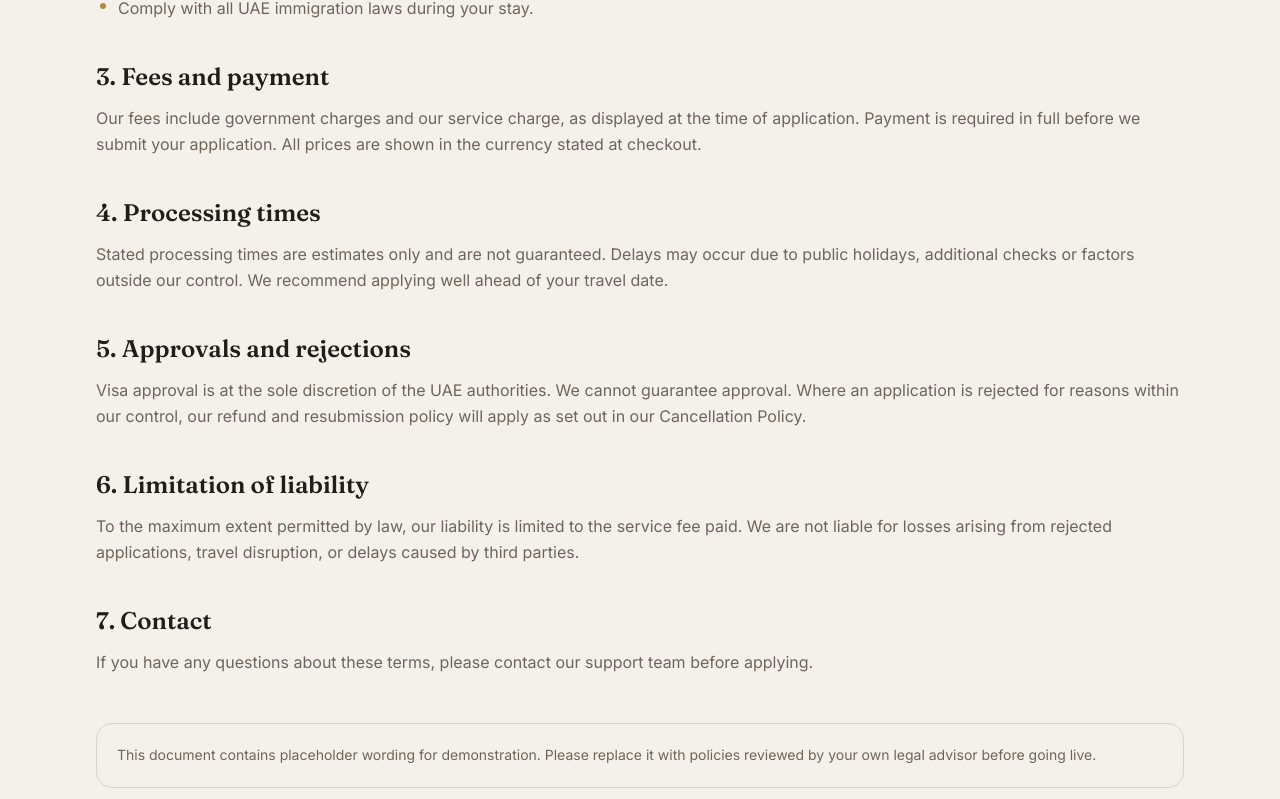
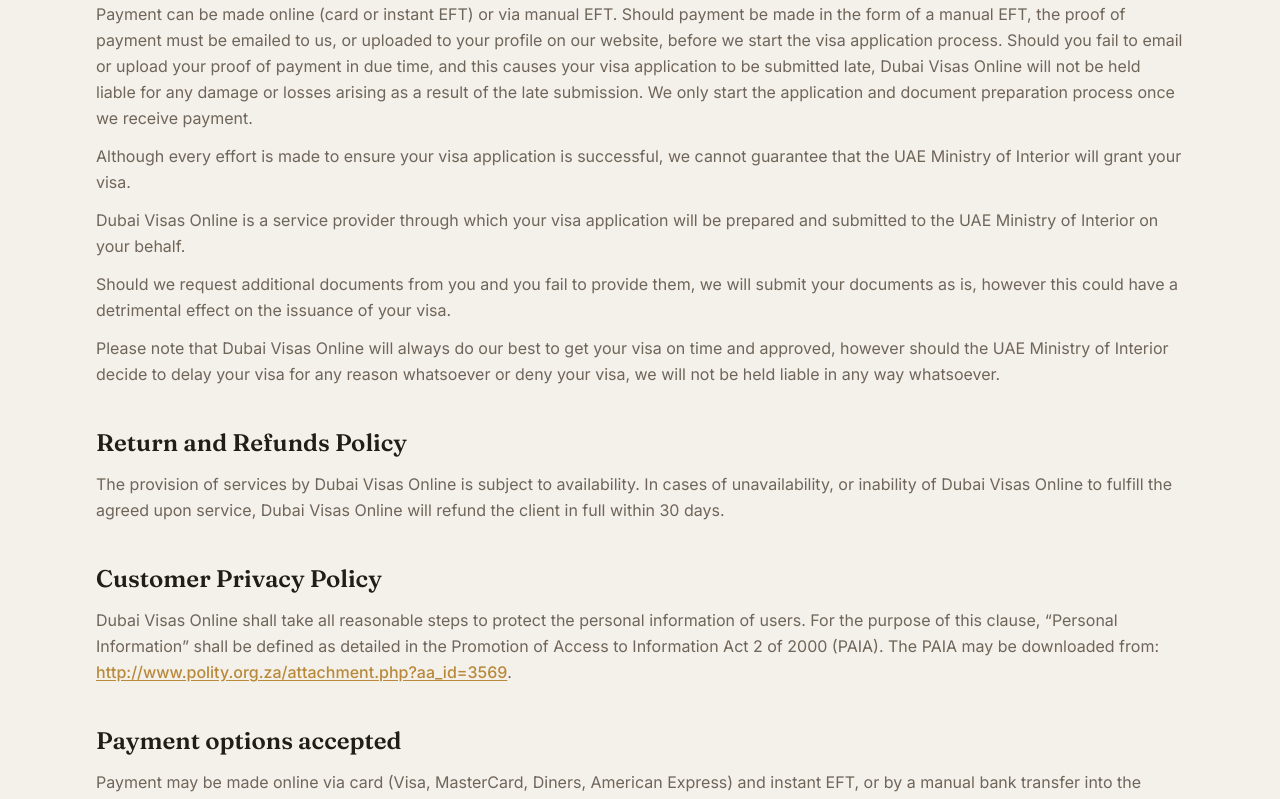
Before and after one commit to bvtonder1980-cmd/dubavisas, a Next.js app: page /terms in a window 1280 px wide. Shown: the part 832-1631 px from the top of the page. Built offline with nearby package versions, Linux system fonts and the light colour scheme.

Commit message:
feat: update terms page content and structure
Co-authored-by: bvtonder1980-cmd <275993852+bvtonder1980-cmd@users.noreply.github.com>

```diff
--- a/app/terms/page.tsx
+++ b/app/terms/page.tsx
@@ -17,49 +17,59 @@ export default function TermsPage() {
       lastUpdated="January 2026"
       sections={[
         {
-          heading: "1. Our service",
+          heading: "Terms of Use & Disclaimer",
           paragraphs: [
-            "We provide a visa facilitation service that assists travellers in applying for UAE tourist and transit visas. We are an independent agency and are not a government department. The final decision on any visa application rests solely with the relevant UAE authorities.",
+            "Dubai Visas Online is a registered business in the Republic Of South Africa and provides visa acquisition services on behalf of travelers wishing to obtain a visa for travel to the UAE.",
+            "By using our website and paying for our services, you agree to the below terms and conditions.",
+            "Dubai Visas Online has no right to issue visas. The right to issue or deny your visa to the UAE rests solely with the UAE Ministry of Interior. Therefore should your visa be denied, or not processed in time, Dubai Visas Online will not be held liable for any loss or damage whatsoever that may be the result of your visa being denied or not issued in time for travel.",
+            "The UAE Ministry of Interior advises against making unalterable travel plans until such time that your visa has been approved. Should you make unalterable travel plans (such as booking, paying and confirming an airline ticket), you do so at your own risk and neither the UAE Ministry of Interior nor Dubai Visas Online will be held liable for any costs in changing the travel plans made before obtaining a visa.",
+            "Payment can be made online (card or instant EFT) or via manual EFT. Should payment be made in the form of a manual EFT, the proof of payment must be emailed to us, or uploaded to your profile on our website, before we start the visa application process. Should you fail to email or upload your proof of payment in due time, and this causes your visa application to be submitted late, Dubai Visas Online will not be held liable for any damage or losses arising as a result of the late submission. We only start the application and document preparation process once we receive payment.",
+            "Although every effort is made to ensure your visa application is successful, we cannot guarantee that the UAE Ministry of Interior will grant your visa.",
+            "Dubai Visas Online is a service provider through which your visa application will be prepared and submitted to the UAE Ministry of Interior on your behalf.",
+            "Should we request additional documents from you and you fail to provide them, we will submit your documents as is, however this could have a detrimental effect on the issuance of your visa.",
+            "Please note that Dubai Visas Online will always do our best to get your visa on time and approved, however should the UAE Ministry of Interior decide to delay your visa for any reason whatsoever or deny your visa, we will not be held liable in any way whatsoever.",
           ],
         },
         {
-          heading: "2. Your responsibilities",
-          paragraphs: ["By using our service, you agree to:"],
-          bullets: [
-            "Provide accurate, complete and truthful information and documents.",
-            "Ensure your passport is valid for at least 6 months from your date of travel.",
-            "Review all details before submission, as errors may lead to rejection.",
-            "Comply with all UAE immigration laws during your stay.",
+          heading: "Return and Refunds Policy",
+          paragraphs: [
+            "The provision of services by Dubai Visas Online is subject to availability. In cases of unavailability, or inability of Dubai Visas Online to fulfill the agreed upon service, Dubai Visas Online will refund the client in full within 30 days.",
           ],
         },
         {
-          heading: "3. Fees and payment",
+          heading: "Customer Privacy Policy",
           paragraphs: [
-            "Our fees include government charges and our service charge, as displayed at the time of application. Payment is required in full before we submit your application. All prices are shown in the currency stated at checkout.",
+            "Dubai Visas Online shall take all reasonable steps to protect the personal information of users. For the purpose of this clause, \u201CPersonal Information\u201D shall be defined as detailed in the Promotion of Access to Information Act 2 of 2000 (PAIA). The PAIA may be downloaded from: http://www.polity.org.za/attachment.php?aa_id=3569.",
           ],
         },
         {
-          heading: "4. Processing times",
+          heading: "Payment options accepted",
           paragraphs: [
-            "Stated processing times are estimates only and are not guaranteed. Delays may occur due to public holidays, additional checks or factors outside our control. We recommend applying well ahead of your travel date.",
+            "Payment may be made online via card (Visa, MasterCard, Diners, American Express) and instant EFT, or by a manual bank transfer into the Dubai Visas Online bank account - the details of which will be provided in your application process.",
           ],
         },
         {
-          heading: "5. Approvals and rejections",
+          heading: "Card acquiring and security",
           paragraphs: [
-            "Visa approval is at the sole discretion of the UAE authorities. We cannot guarantee approval. Where an application is rejected for reasons within our control, our refund and resubmission policy will apply as set out in our Cancellation Policy.",
+            "Card transactions will be acquired for Dubai Visas Online by TravelPay (Pty) Ltd who is an approved third-party payment gateway. TravelPay uses very strict forms of encryption and no financial details are stored on the Dubai Visas Online website. Users may got to http://www.travelpay.co.za to view their security certificate and security policy.",
           ],
         },
         {
-          heading: "6. Limitation of liability",
+          heading: "Customer details seperate from card details",
           paragraphs: [
-            "To the maximum extent permitted by law, our liability is limited to the service fee paid. We are not liable for losses arising from rejected applications, travel disruption, or delays caused by third parties.",
+            "Customer details will be stored by Dubai Visas Online seperately from card details which are entered by the client on TravelPay's secure site. For more detail on TravelPay refer to http://www.travelpay.co.za.",
           ],
         },
         {
-          heading: "7. Contact",
+          heading: "Merchant Outlet country and transaction currency",
           paragraphs: [
-            "If you have any questions about these terms, please contact our support team before applying.",
+            "The merchant outlet country at the time of presenting payment options to the cardholder is South Africa. Transaction currency is South African Rand (ZAR).",
+          ],
+        },
+        {
+          heading: "Responsibility",
+          paragraphs: [
+            "Dubai Visas Online takes responsibility for all aspects relating to the transaction including sale of goods and services sold on this website, customer service and support, dispute resolution and delivery of goods and services.",
           ],
         },
       ]}
--- a/components/legal-page.tsx
+++ b/components/legal-page.tsx
@@ -1,3 +1,4 @@
+import type { ReactNode } from "react"
 import { PageHeader } from "@/components/page-header"
 import { Container, Section } from "@/components/ui/layout"
 import { CtaBand } from "@/components/cta-band"
@@ -6,6 +7,38 @@ export type LegalSection = {
   heading: string
   paragraphs?: string[]
   bullets?: string[]
+}
+
+/**
+ * Renders inline markdown links `[label](url)` and bare URLs as clickable,
+ * accessible anchors while leaving plain text untouched.
+ */
+function renderInline(text: string): ReactNode[] {
+  const pattern = /\[([^\]]+)\]\(([^)]+)\)|(https?:\/\/[^\s]*[^\s.,;:!?)])/g
+  const nodes: ReactNode[] = []
+  let lastIndex = 0
+  let match: RegExpExecArray | null
+  let key = 0
+
+  while ((match = pattern.exec(text)) !== null) {
+    if (match.index > lastIndex) nodes.push(text.slice(lastIndex, match.index))
+    const href = match[2] ?? match[3]
+    const label = match[1] ?? match[3]
+    nodes.push(
+      <a
+        key={key++}
+        href={href}
+        target="_blank"
+        rel="noopener noreferrer"
+        className="font-medium text-accent underline underline-offset-2 hover:text-accent/80"
+      >
+        {label}
+      </a>,
+    )
+    lastIndex = pattern.lastIndex
+  }
+  if (lastIndex < text.length) nodes.push(text.slice(lastIndex))
+  return nodes
 }
 
 export function LegalPage({
@@ -41,7 +74,7 @@ export function LegalPage({
                 <h2 className="font-serif text-2xl font-semibold text-foreground">{section.heading}</h2>
                 {section.paragraphs?.map((p, i) => (
                   <p key={i} className="leading-relaxed text-muted-foreground">
-                    {p}
+                    {renderInline(p)}
                   </p>
                 ))}
                 {section.bullets ? (
@@ -57,11 +90,6 @@ export function LegalPage({
               </section>
             ))}
           </div>
-
-          <p className="mt-12 rounded-2xl border border-border bg-secondary/50 p-5 text-sm leading-relaxed text-muted-foreground">
-            This document contains placeholder wording for demonstration. Please replace it with policies reviewed by
-            your own legal advisor before going live.
-          </p>
         </Container>
       </Section>
 
```
